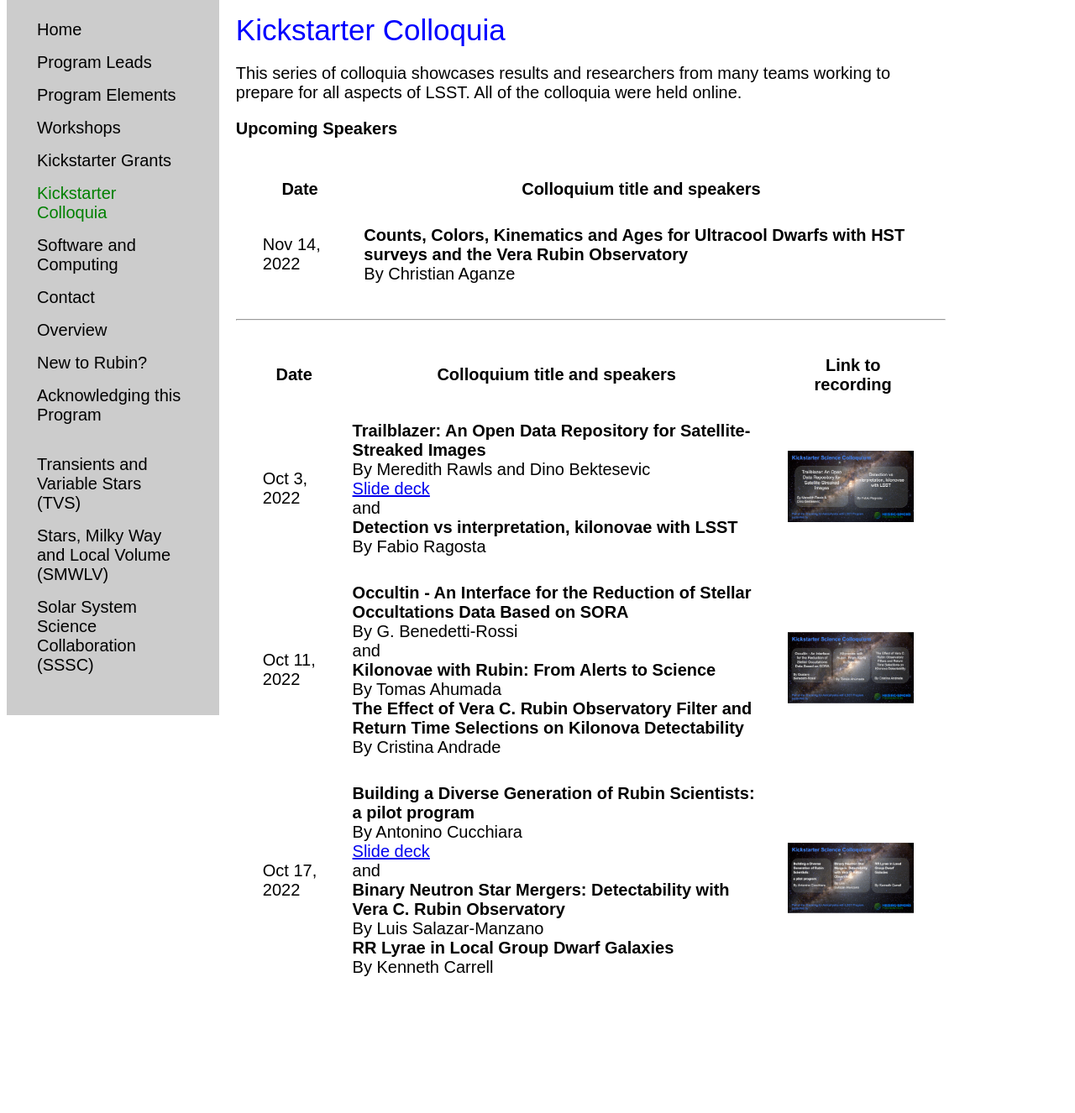
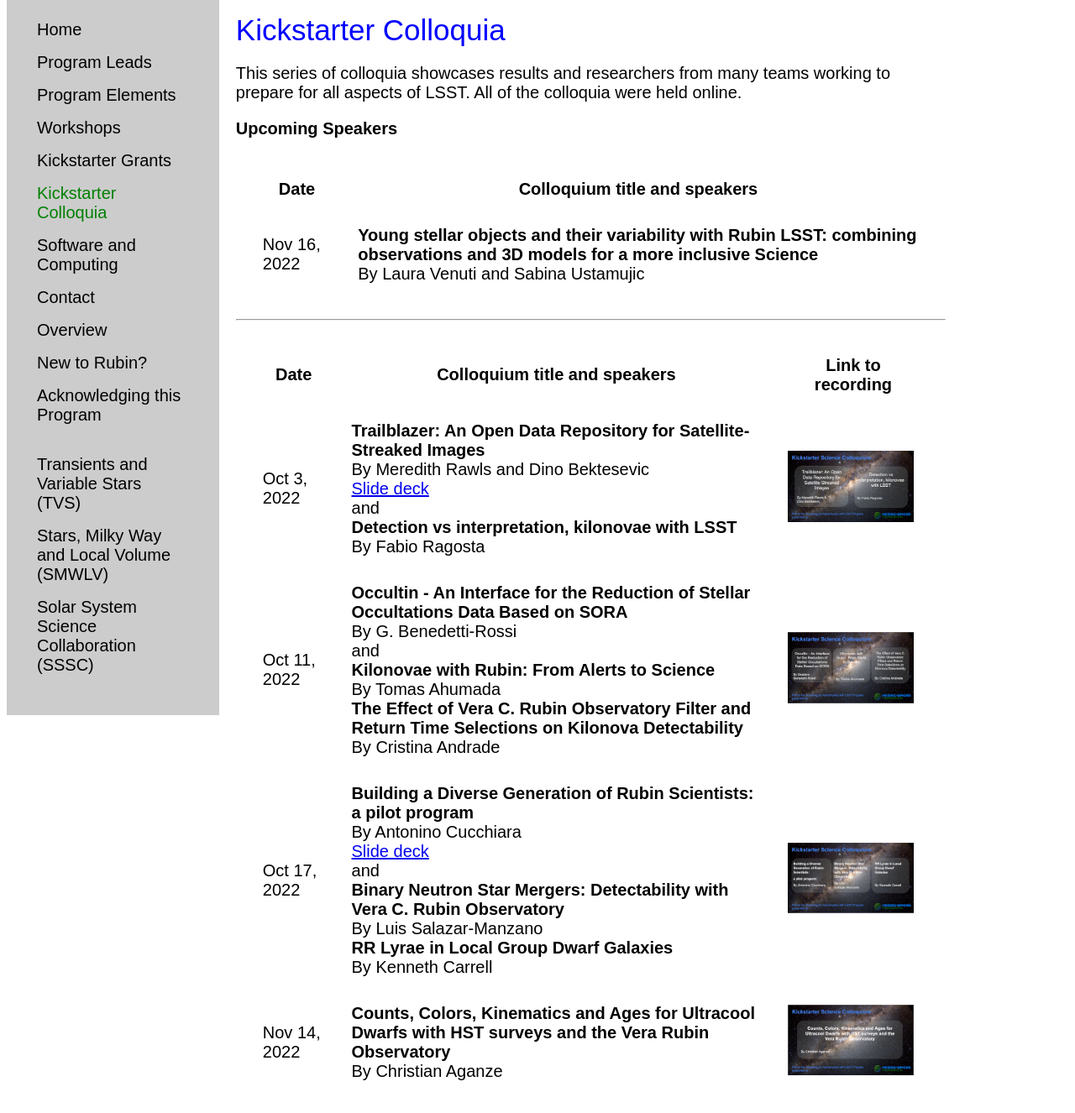
Before and after one commit to lsst-sci-prep/lsst-sci-prep.github.io, a Jekyll site: the page built from kickstarter_colloquia.html, in a window 1280 px wide and 1400 px high, scrolled down 945 px, cut to the strip 52-1378 px from the top of the window. Shown: the whole strip at 84% size. Built offline with Jekyll 4.4.1, drawn with Linux system fonts in a browser that asks for light colours; before the commit the page ends 2221 px from its top, so only the background shows below that.

Commit message:
Added details for colloquium on Nov 14, 2022

```diff
--- a/kickstarter_colloquia.html
+++ b/kickstarter_colloquia.html
@@ -13,9 +13,9 @@ of LSST.  All of the colloquia were held online.</p>
     <th>Date</th><th>Colloquium title and speakers</th>
   </tr>
   <tr>
-    <td>Nov 14, 2022</td>
-    <td><b>Counts, Colors, Kinematics and Ages for Ultracool Dwarfs with HST surveys and the Vera Rubin Observatory</b><br>
-      By Christian Aganze</td>
+    <td>Nov 16, 2022</td>
+    <td><b>Young stellar objects and their variability with Rubin LSST: combining observations and 3D models for a more inclusive Science</b><br>
+      By Laura Venuti and Sabina Ustamujic</td>
   </tr>
 </table>
 
@@ -67,4 +67,13 @@ of LSST.  All of the colloquia were held online.</p>
         <a href="https://youtu.be/Tf_tJtX9EFk"><img src="/assets/images/ks_oct17_thumbnail.png" width=150></a>
       </td>
   </tr>
+  <tr>
+    <td>Nov 14, 2022</td>
+    <td><b>Counts, Colors, Kinematics and Ages for Ultracool Dwarfs with HST surveys and the Vera Rubin Observatory</b><br>
+      By Christian Aganze</td>
+    <td>
+      <a href="https://youtu.be/9I_zYJXSex8"><img src="/assets/images/ks_nov14_thumbnail.png" width=150></a>
+    </td>
+  </tr>
+
 </table>
```
Also changed, not shown: assets/images/ks_nov14_thumbnail.png (added).
